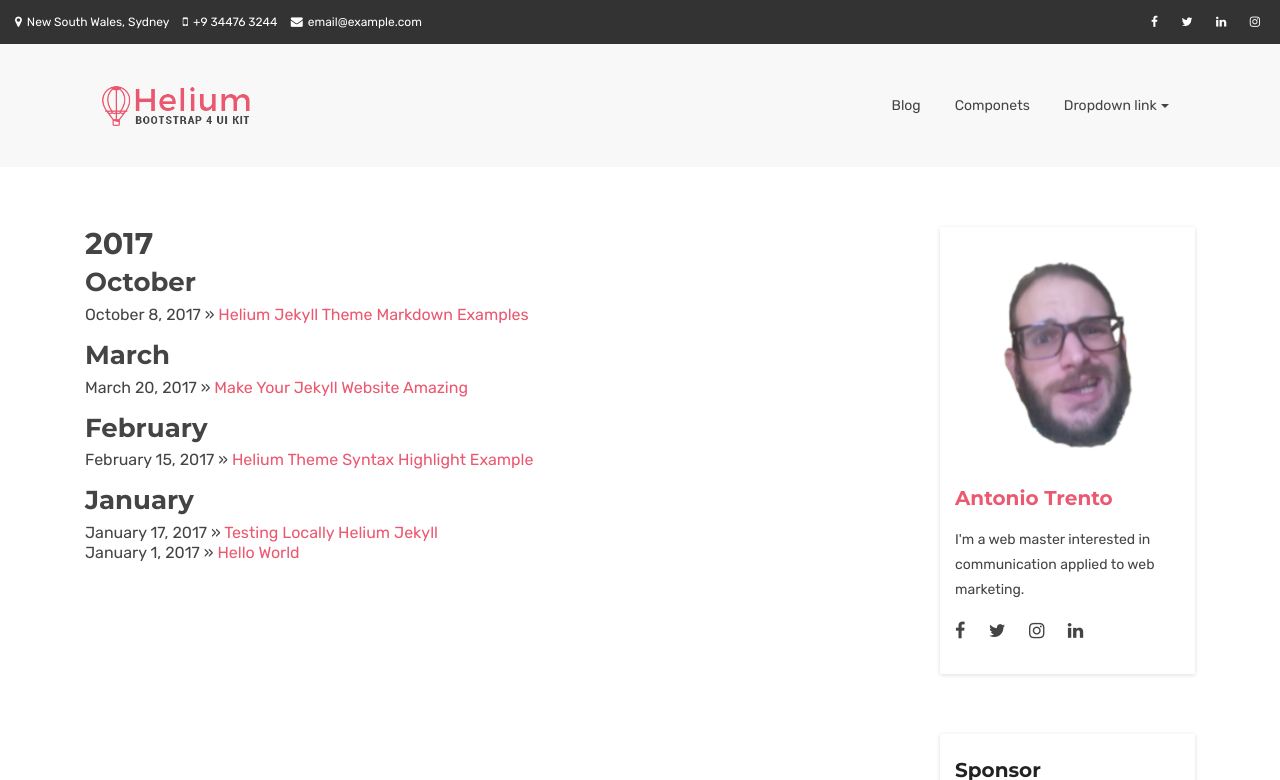
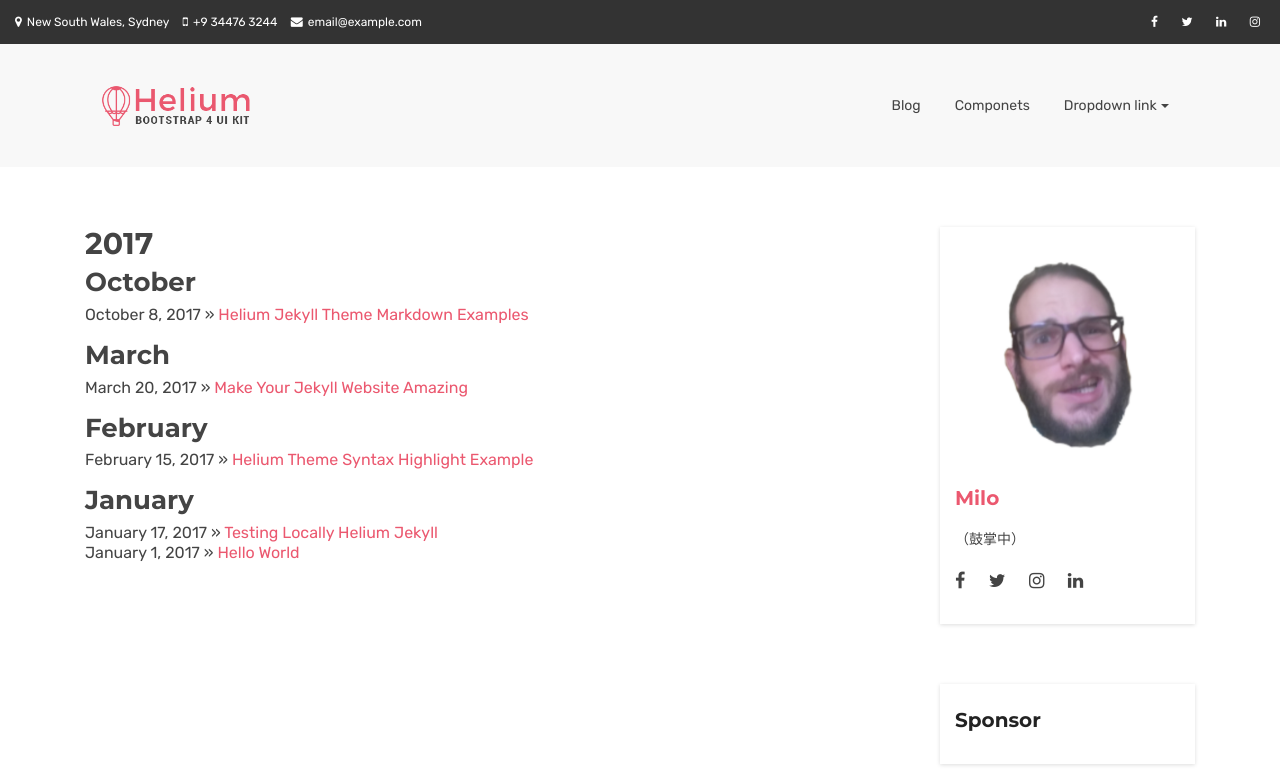
Before and after one commit to Maolearning/Maolearning.github.io, a Jekyll site: the page built from archive.html, in a window 1280 px wide, cut to the strip 0-780 px from the top of the page. Built offline with Jekyll 4.4.1, drawn with Linux system fonts in a browser that asks for light colours; comment, search, counter and statistics services are not loaded.

Commit message:
Update _config.yml

```diff
--- a/_config.yml
+++ b/_config.yml
@@ -7,8 +7,8 @@
 markdown: kramdown
 extensions: [fenced_code_blocks]
 excerpt_separator: "<!--more-->"
-url: https://heliumjk.github.io
-baseurl: "/heliumjk.github.io"
+url: https://Maolearning.github.io
+baseurl: "/Maolearning.github.io"
 # Themes are encouraged to use these universal variables
 # so be sure to set them if your theme uses them.
 #
@@ -21,20 +21,20 @@
 post_limit: 5
 
 
-title : Helium Jekyll
-tagline: Bootstrap 4 UI kit for jekyll
+title : 欢迎光临
+tagline: 热烈欢迎王总莅临视察
 author :
-  name : Antonio Trento
-  site: https://lantoniotrento.github.io
-  description : I&#39;m a web master interested in communication applied to web marketing.
+  name : Milo
+  site: https://Maolearning.github.io
+  description : （鼓掌中）
   image : social-image.png
-  email : lantoniotrento@gmail.com
-  github : antoniotrento
-  twitter : lantoniotrento
-  facebook: lantoniotrento
-  linkedin: antoniotrento
-  instagram: lantoniotrento
-  pinterest: antoniotrento
+  email : 1715775710@qq.com
+  github : Maolearning
+  twitter : None
+  facebook: None
+  linkedin: None
+  instagram: None
+  pinterest: None
   feedburner :
 
 twitter_username: lantoniotrento
@@ -46,7 +46,7 @@
 # Else if you are pushing to username.github.io, replace with your username.
 # Finally if you are pushing to a GitHub project page, include the project name at the end.
 #
-production_url : https://heliumjk.github.io
+production_url : https://Maolearning.github.io
 
 # All Jekyll-Bootstrap specific configurations are namespaced into this hash
 #
```
